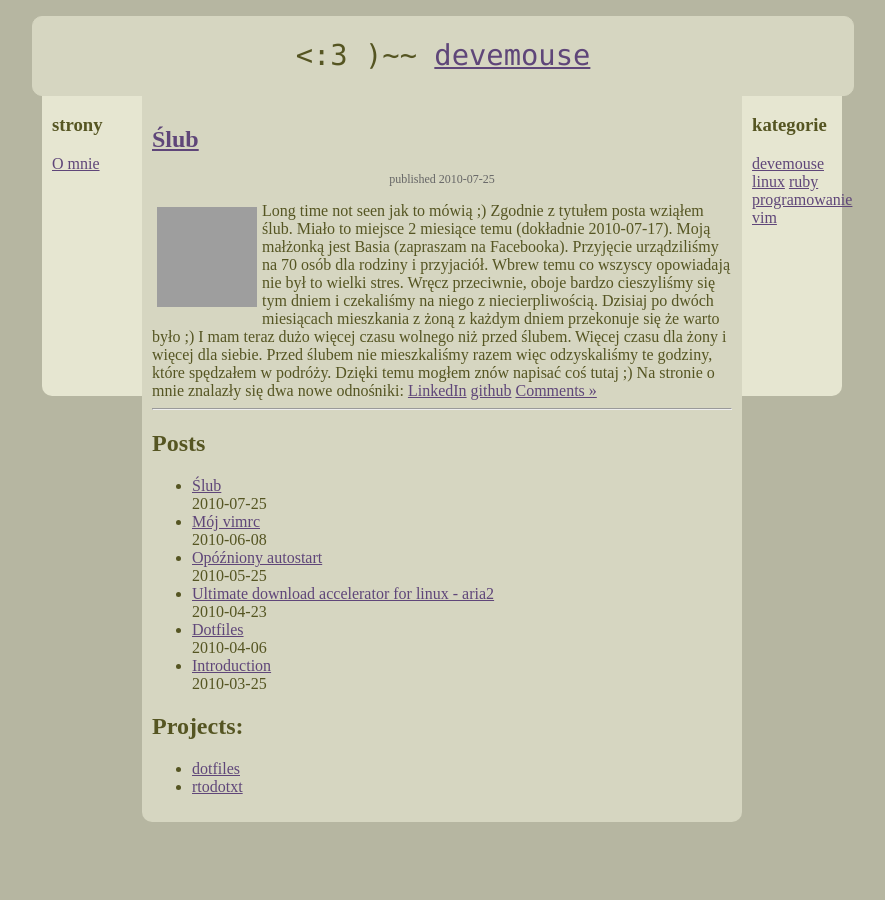
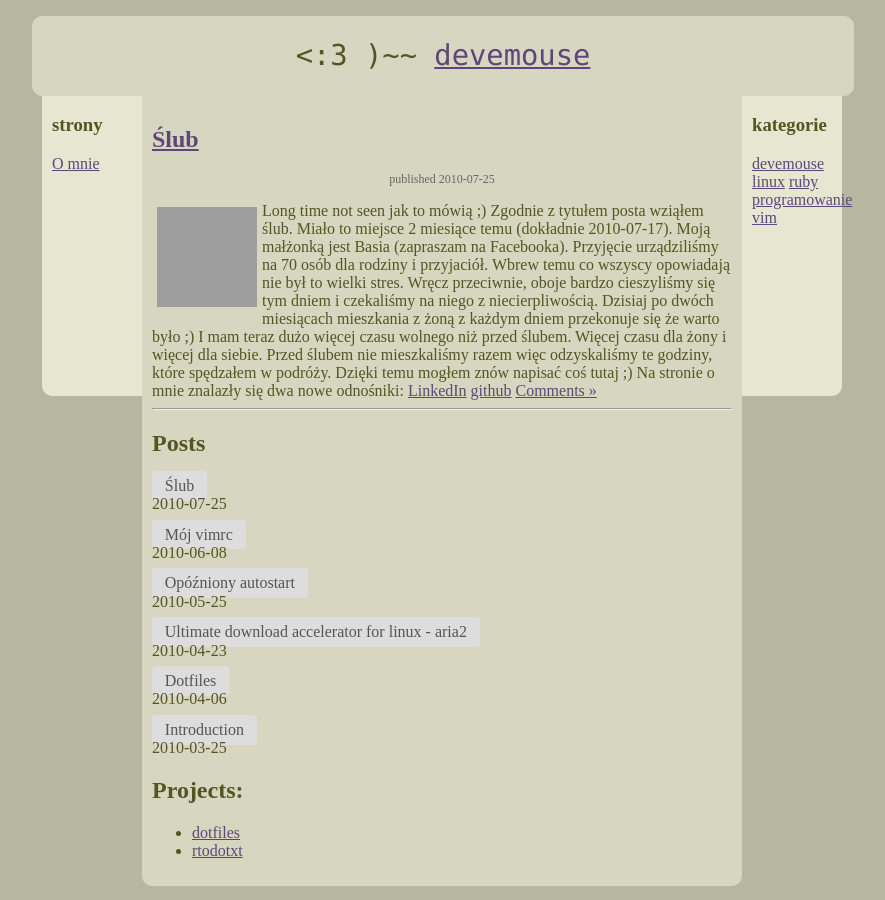
Before and after one commit to devemouse/devemouse.github.com, a Jekyll site: the page built from index.html, in a window 1280 px wide. Shown: the whole page, without its empty margins (198-1083 px from the left). Built offline with Jekyll 4.4.1, drawn with Linux system fonts in a browser that asks for light colours; Markdown is read by kramdown in place of the engine named in the settings; grey boxes are pictures that could not be loaded.

Commit message:
id changed to class

```diff
--- a/index.html
+++ b/index.html
@@ -15,7 +15,7 @@ title: devemouse blog
 
 <h2> Posts </h2>
 
-<div id="posts_list">
+<div class="posts_list">
    <ul>
       {% for post in site.posts %}
       <li><a href="{{ post.url }}">{{ post.title }}</a><br/>
```
